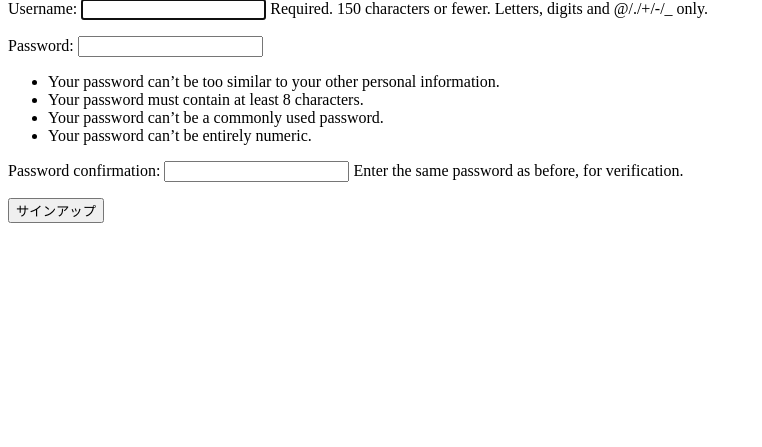
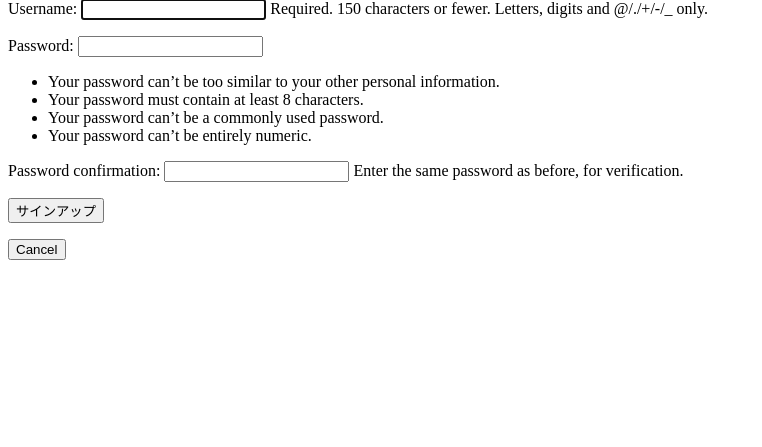
Before and after one commit to kttyo/justjam, a Django app: page /account/signup in a window 1280 px wide. Shown: the part 90-537 px from the top of the page, without its empty margins (0-762 px from the left). Run offline with Django 3.2, Linux system fonts and the light colour scheme.

Commit message:
Added Cancel buttons.

```diff
--- a/account/templates/registration/login.html
+++ b/account/templates/registration/login.html
@@ -11,5 +11,6 @@
         {{ form.as_p }}
         <p><input type="submit" value="ログイン"></p>
     </form>
+<a href="http://localhost:8080"><button>Cancel</button></a>
 </body>
 </html>
--- a/account/templates/registration/signup.html
+++ b/account/templates/registration/signup.html
@@ -12,4 +12,5 @@
         <p><input type="submit" value="サインアップ"></p>
     </form>
 </body>
+<a href="http://localhost:8080"><button>Cancel</button></a>
 </html>
```
